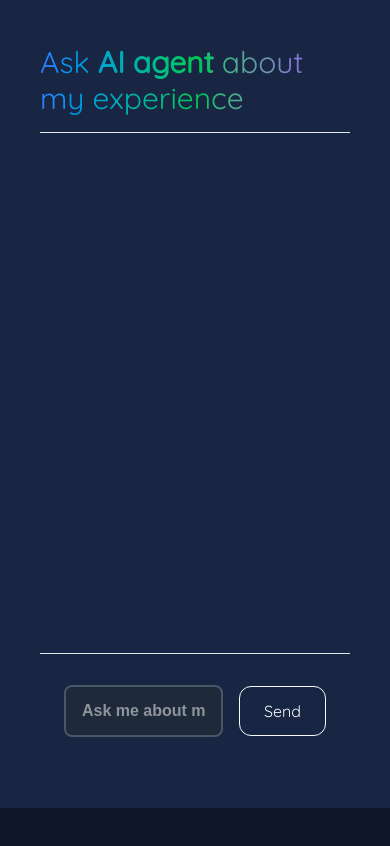
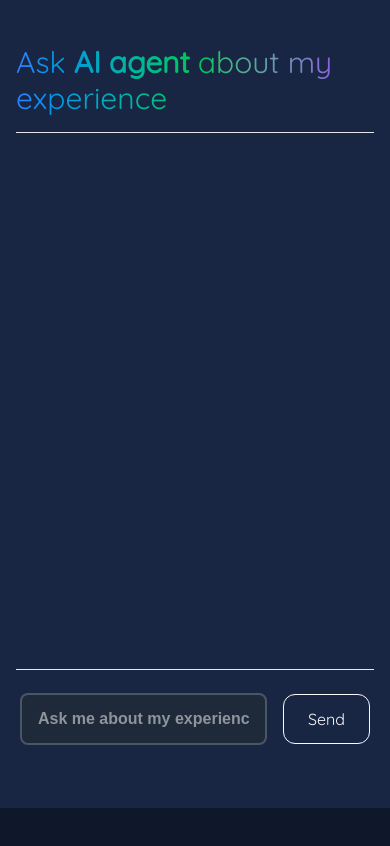
Before and after one commit to olegletto/cv, a Next.js app: page / in a window 390 px wide. Shown: the part 880-1726 px from the top of the page. Built offline with nearby package versions, Linux system fonts and the light colour scheme; a web font is replaced by a local one.

Commit message:
fix: agent on mobile screen

```diff
--- a/app/pages/agent.tsx
+++ b/app/pages/agent.tsx
@@ -176,7 +176,7 @@ const AgentPage: React.FC<AgentPageProps> = ({ firstFont, secondFont, isDark })
   };
 
   return (
-    <div className={`h-screen flex flex-col pt-20 pb-10 px-10 ${secondFont.className} ${isDark ? "bg-[#182543] text-[#f8fafc]" : "bg-[#fcfcfc] text-[#1e293b]"}`}>
+    <div className={`h-screen flex flex-col pt-20 pb-10 px-4 md:px-10 ${secondFont.className} ${isDark ? "bg-[#182543] text-[#f8fafc]" : "bg-[#fcfcfc] text-[#1e293b]"}`}>
       {/* Header */}
       <motion.div
         className="flex-shrink-0  border-b border-gray-200 dark:border-gray-700"
@@ -193,7 +193,7 @@ const AgentPage: React.FC<AgentPageProps> = ({ firstFont, secondFont, isDark })
 
       {/* Chat area */}
       <div className="flex-1 overflow-hidden">
-        <div className="h-full overflow-y-auto p-6 space-y-4">
+        <div className="h-full overflow-y-auto py-4 px-1 md:p-6 space-y-4">
           <AnimatePresence>
             {messages.map((message) => (
               <motion.div
@@ -246,7 +246,7 @@ const AgentPage: React.FC<AgentPageProps> = ({ firstFont, secondFont, isDark })
 
       {/* Input field */}
       <motion.div
-        className="flex-shrink-0 p-6 border-t border-gray-200 dark:border-gray-700"
+        className="flex-shrink-0 py-4 px-1 md:p-6 border-t border-gray-200 dark:border-gray-700"
         initial={{ opacity: 0, y: 20 }}
         animate={{ opacity: 1, y: 0 }}
         transition={{ duration: 0.5, delay: 0.2 }}
```
Also changed, not shown: 1 other file (tests, documents, lock files or other folders).
